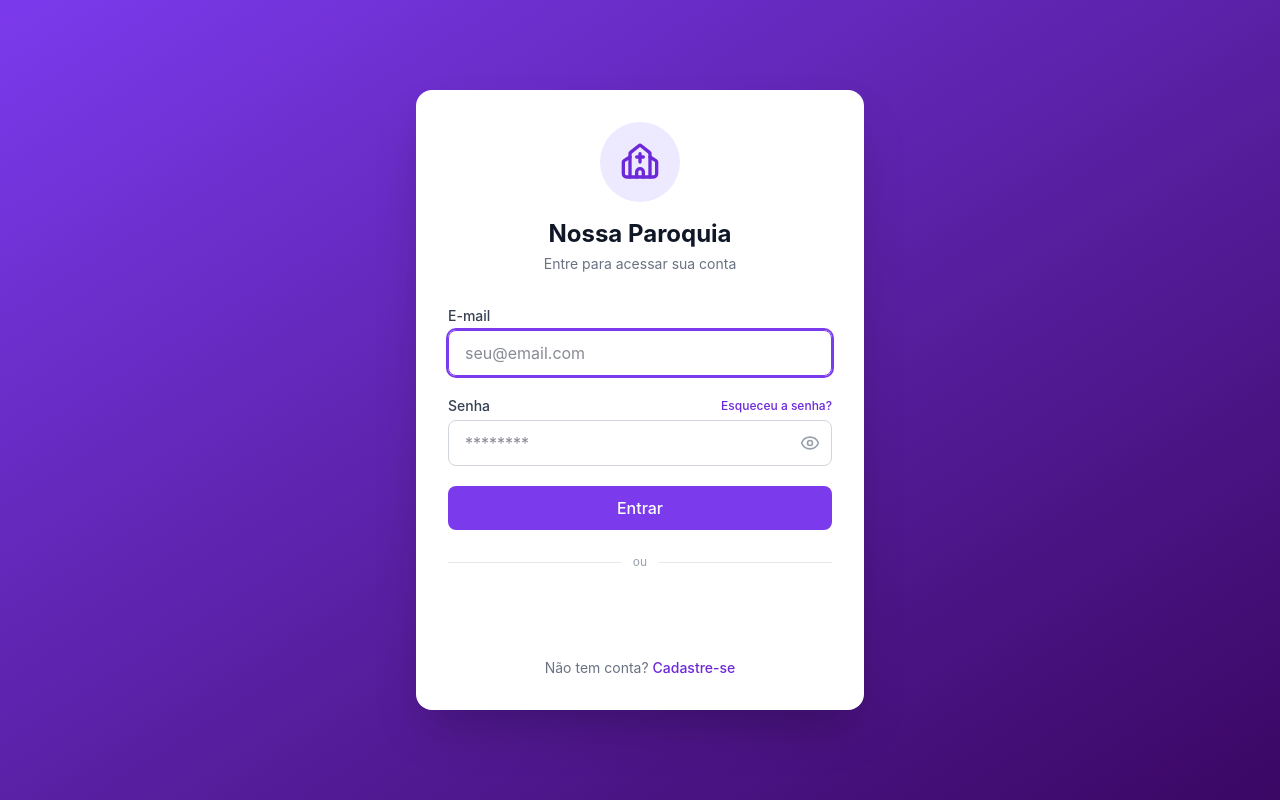
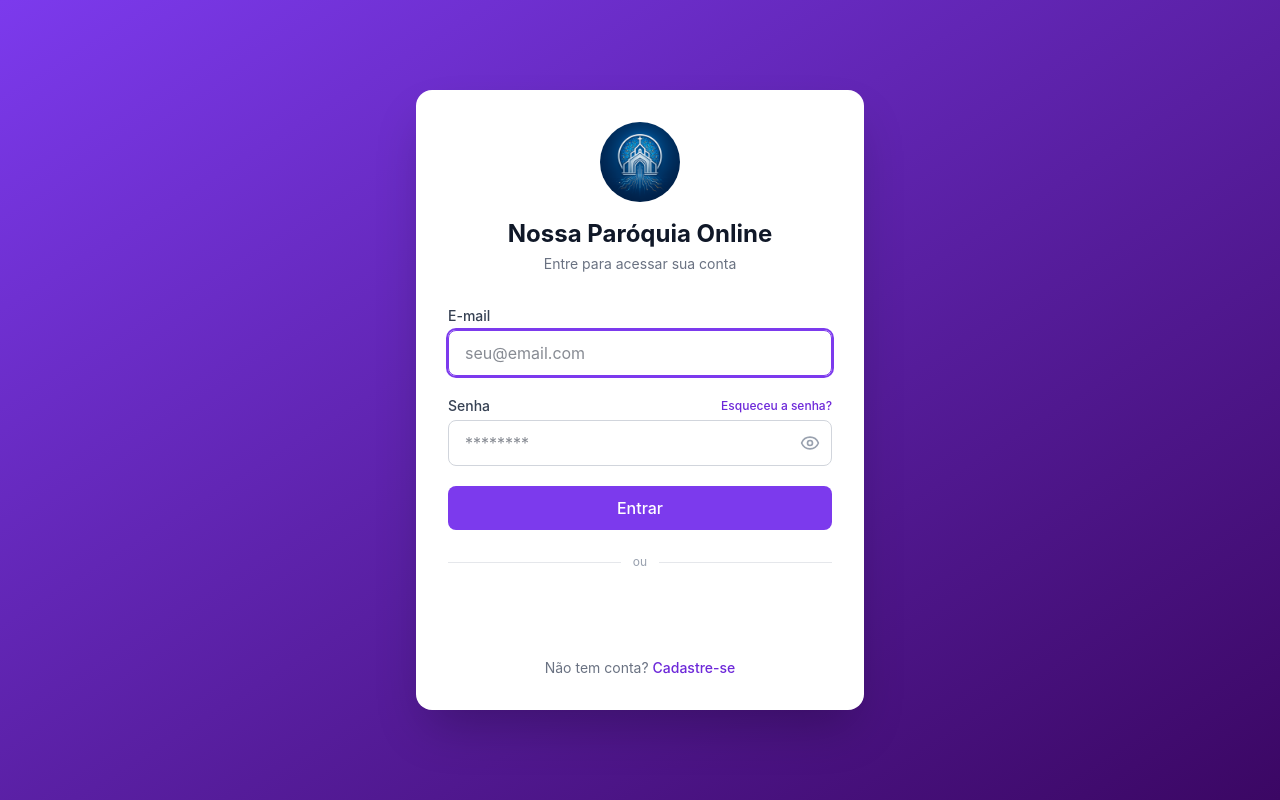
Before and after one commit to userlotustechnology/nossaparoquia_membro, a React (Vite) app: page /login in a window 1280 px wide. Built offline with nearby package versions, Linux system fonts and the light colour scheme.

Commit message:
v1.0.0 - initial commit

```diff
--- a/src/pages/auth/Login.tsx
+++ b/src/pages/auth/Login.tsx
@@ -2,7 +2,7 @@ import { useState, type FormEvent } from 'react';
 import { useNavigate, Link } from 'react-router-dom';
 import { GoogleLogin } from '@react-oauth/google';
 import { useAuth } from '@/hooks/useAuth';
-import { Eye, EyeOff, Church } from 'lucide-react';
+import { Eye, EyeOff } from 'lucide-react';
 
 export default function Login() {
   const [email, setEmail] = useState('');
@@ -67,11 +67,13 @@ export default function Login() {
         <div className="bg-white rounded-2xl shadow-2xl p-8">
           {/* Header */}
           <div className="text-center mb-8">
-            <div className="mx-auto w-20 h-20 rounded-full bg-primary-100 flex items-center justify-center mb-4">
-              <Church className="h-10 w-10 text-primary-600" />
-            </div>
+            <img
+              src="/logo.png"
+              alt="Nossa Paróquia Online"
+              className="mx-auto w-20 h-20 rounded-full mb-4"
+            />
             <h1 className="text-2xl font-bold text-gray-900">
-              Nossa Paroquia
+              Nossa Paróquia Online
             </h1>
             <p className="text-sm text-gray-500 mt-1">
               Entre para acessar sua conta
--- a/src/pages/auth/Register.tsx
+++ b/src/pages/auth/Register.tsx
@@ -2,7 +2,7 @@ import { useState, type FormEvent } from 'react';
 import { useNavigate, Link } from 'react-router-dom';
 import { GoogleLogin } from '@react-oauth/google';
 import { useAuth } from '@/hooks/useAuth';
-import { Eye, EyeOff, Church } from 'lucide-react';
+import { Eye, EyeOff } from 'lucide-react';
 
 export default function Register() {
   const [name, setName] = useState('');
@@ -88,9 +88,11 @@ export default function Register() {
         <div className="bg-white rounded-2xl shadow-2xl p-8">
           {/* Header */}
           <div className="text-center mb-8">
-            <div className="mx-auto w-20 h-20 rounded-full bg-primary-100 flex items-center justify-center mb-4">
-              <Church className="h-10 w-10 text-primary-600" />
-            </div>
+            <img
+              src="/logo.png"
+              alt="Nossa Paróquia Online"
+              className="mx-auto w-20 h-20 rounded-full mb-4"
+            />
             <h1 className="text-2xl font-bold text-gray-900">Criar Conta</h1>
             <p className="text-sm text-gray-500 mt-1">
               Junte-se a sua comunidade paroquial
```
Also changed, not shown: public/logo.png (added).
